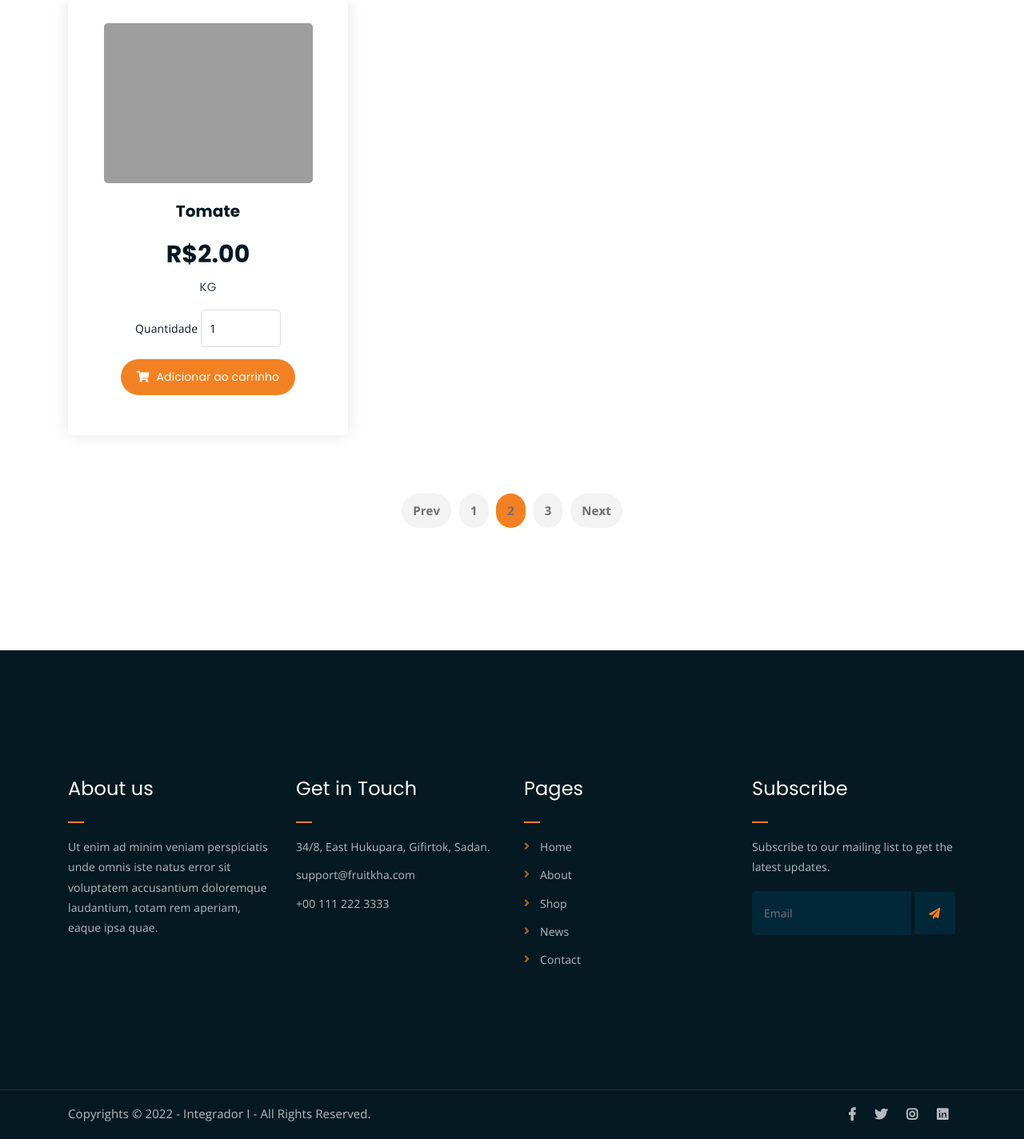
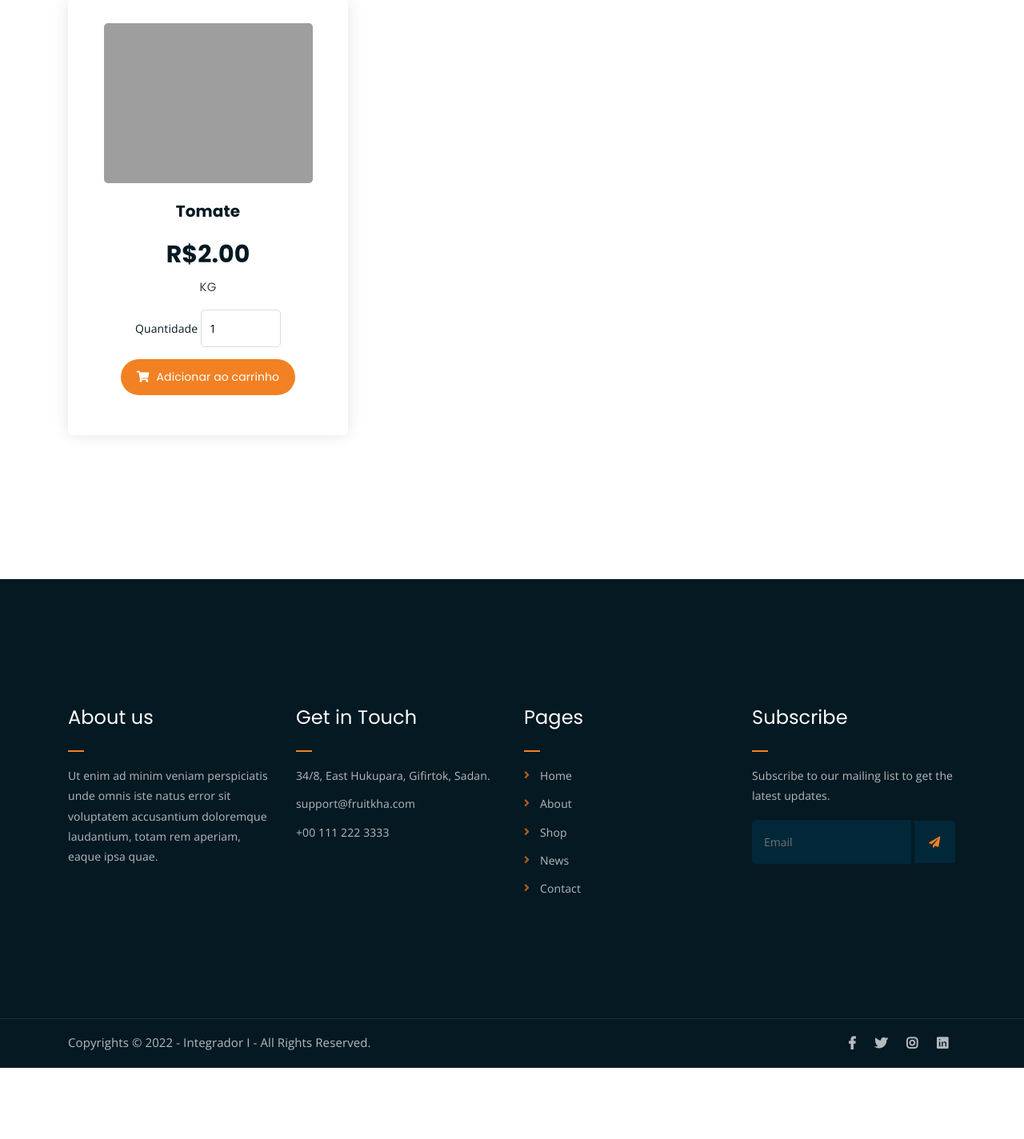
Before and after one commit to jonathandacruz/praticaIntegradaI, a PHP site: page /view/index.php in a window 1280 px wide. Shown: the part 1914-3338 px from the top of the page at 80% size. After the commit the page ends 3249 px from the top, so only its background shows below. Run offline with PHP 8.4, Linux system fonts and the light colour scheme; data comes from the database, SQL or seed files in the repository; some libraries are stand-ins or nearby versions; grey boxes are pictures that could not be loaded.

Commit message:
refactor: remove paginator

```diff
--- a/view/index.php
+++ b/view/index.php
@@ -69,19 +69,6 @@
 
 			</div>
 
-			<div class="row">
-				<div class="col-lg-12 text-center">
-					<div class="pagination-wrap">
-						<ul>
-							<li><a href="#">Prev</a></li>
-							<li><a href="#">1</a></li>
-							<li><a class="active" href="#">2</a></li>
-							<li><a href="#">3</a></li>
-							<li><a href="#">Next</a></li>
-						</ul>
-					</div>
-				</div>
-			</div>
 		</div>
 	</div>
 	<!-- end products -->
```
